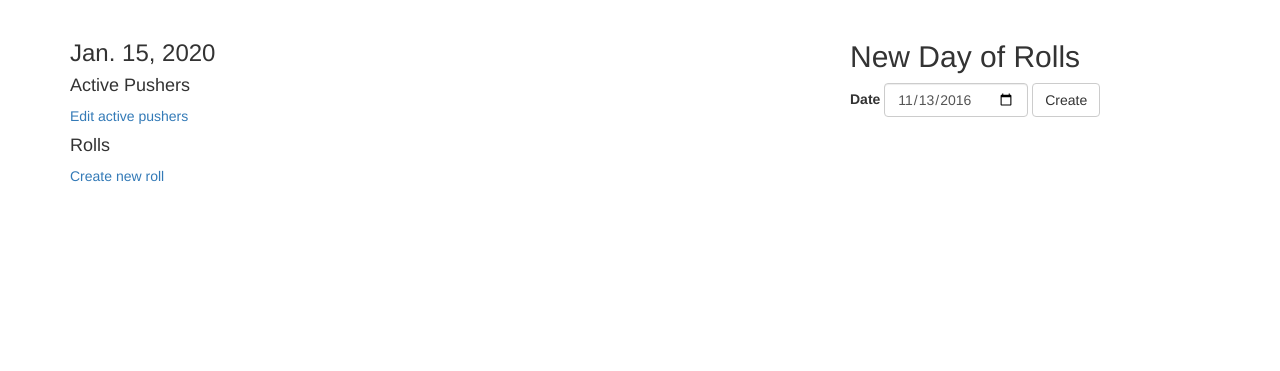
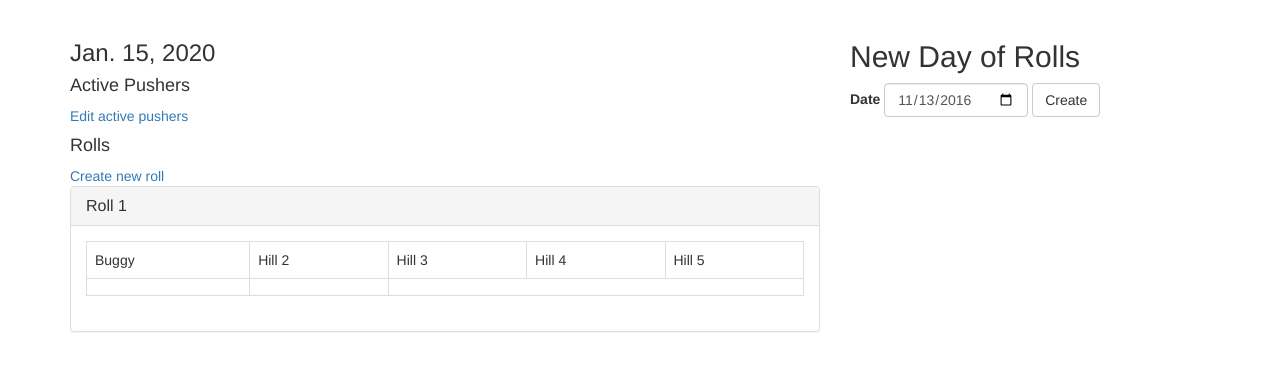
Before and after one commit to jlbrooks/buggy, a Django app: page /rolls in a window 1280 px wide. Shown: the part 52-423 px from the top of the page. Run offline with Django 3.2, Linux system fonts and the light colour scheme; data comes from the database, SQL or seed files in the repository; tables that the repository leaves empty hold one stand-in row (values such as "Sample post"); some libraries are stand-ins or nearby versions.

Commit message:
Showing roll tables on main page

```diff
--- /dev/null
+++ b/pushers/templates/_roll_table.html
@@ -0,0 +1,17 @@
+<table class="table table-bordered">
+  <tr>
+    <td>Buggy</td>
+    <td>Hill 2</td>
+    <td>Hill 3</td>
+    <td>Hill 4</td>
+    <td>Hill 5</td>
+  </tr>
+{% for buggyRoll in rolls %}
+  <tr>
+    <td>{{ buggyRoll.buggy.name }}</td>
+    {% for hill in buggyRoll.hills %}
+    <td>{{ hill.pusher }}</td>
+    {% endfor %}
+  </tr>
+{% endfor %}
+</table>
--- a/pushers/templates/rolls.html
+++ b/pushers/templates/rolls.html
@@ -15,9 +15,27 @@
         </ul>
         <h4>Rolls</h4>
         <a href="{% url "create_roll" rollsDay.id %}">Create new roll</a>
-        {% for roll in rolls %}
-
+        <div class="panel-group" id="day-{{rollsDay.id}}-accordion" role="tablist" aria-multiselectable="true">
+        {% for roll in rollsDay.roll_set.all %}
+          <div class="panel panel-default">
+            <div class="panel-heading" role="tab" id="roll-{{rollsDay.id}}-{{forloop.counter}}">
+              <h5 class="panel-title">
+                <a href="#collapse-{{rollsDay.id}}-{{forloop.counter}}" role="button" data-toggle="collapse"
+                data-parent="#day-{{rollsDay.id}}-accordion"
+                aria-controls="collapse-{{rollsDay.id}}-{{forloop.counter}}">
+                  Roll {{ forloop.counter }}
+                </a>
+              </h5>
+            </div>
+            <div id="collapse-{{rollsDay.id}}-{{forloop.counter}}" class="panel-collapse collapse in" role="tabpanel"
+            aria-labelledby="roll-{{rollsDay.id}}-{{forloop.counter}}">
+              <div class="panel-body">
+                {% include "_roll_table.html" with rolls=roll.buggyroll_set.all %}
+              </div>
+            </div>
+          </div>
         {% endfor %}
+        </div>
       {% endfor %}
     </div>
     <div class="col-md-4">
```
Also changed, not shown: pushers/templates/edit_roll.html (+1 -17 lines).
